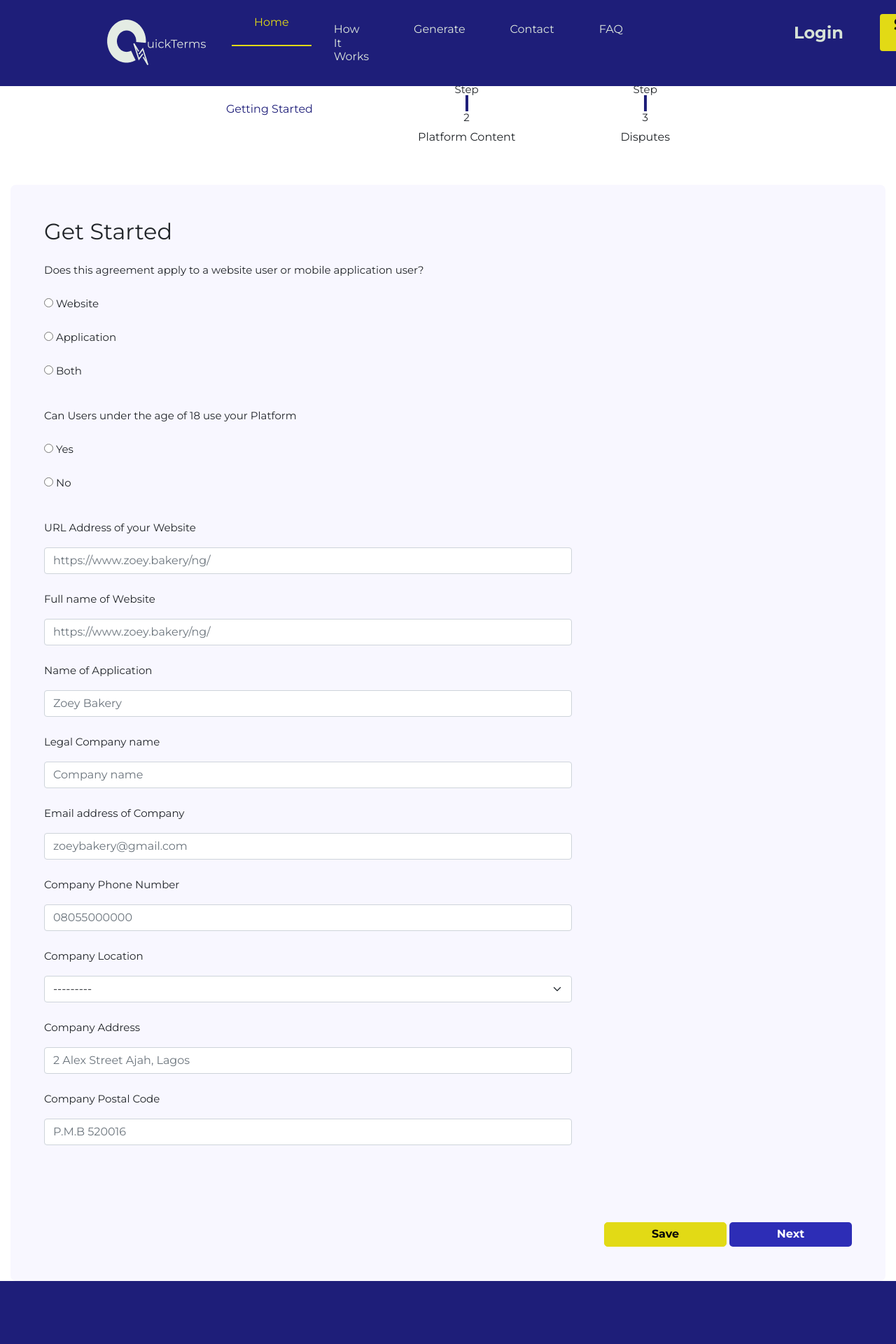
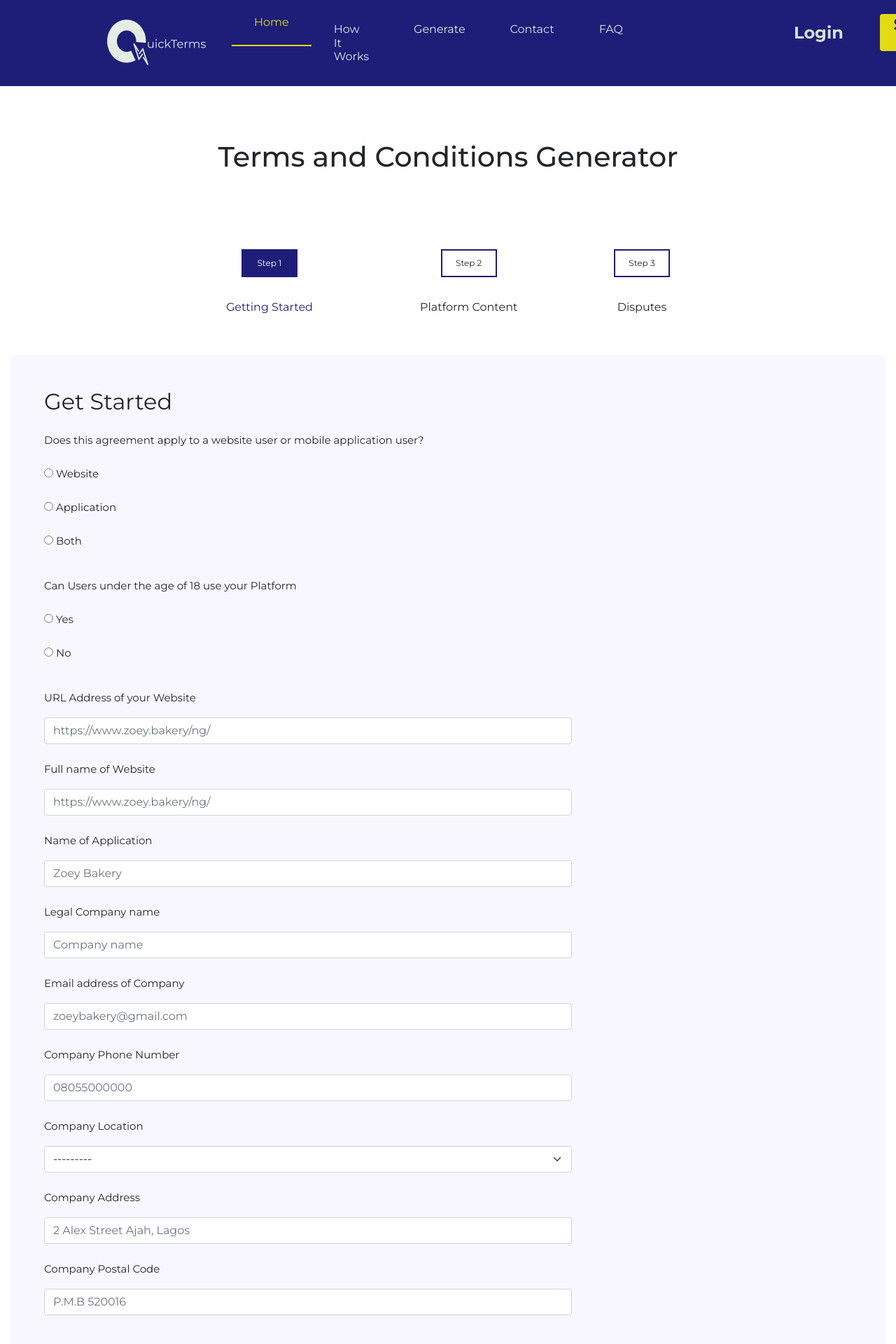
Before and after one commit to zuri-training/Proj-T_C_Gen-Team-74, a Django app: page /gen-form/ in a window 1280 px wide. Shown: the top 1920 px of the page at 70% size. Run offline with Django 4.2, Linux system fonts and the light colour scheme; some libraries are stand-ins or nearby versions; some web fonts are replaced.

Commit message:
Fixed Form Stepper

```diff
--- a/tc_site/static/css/form/form.css
+++ b/tc_site/static/css/form/form.css
@@ -13,6 +13,7 @@
 
 #form-block h1 {
     text-align: center;
+    padding: 200px 0px 100px;
 }
 #form-block h2 {
     margin: 0;
@@ -20,7 +21,7 @@
 #form-block ul,#form-block li,#form-block a {
     max-width: 650px
 }
-#multi-step-form-container {
+#form-block .multi-step-form-container {
     margin-top: 5rem;
     max-width: auto;
 }
@@ -110,16 +111,16 @@
     -ms-flex-pack: justify;
     justify-content: space-between;
 }
-#form-block #form-block ul.form-stepper > li:not(:last-of-type) {
+#form-block ul.form-stepper > li:not(:last-of-type) {
     margin-bottom: 0.625rem;
     -webkit-transition: margin-bottom 0.4s;
     -o-transition: margin-bottom 0.4s;
     transition: margin-bottom 0.4s;
 }
-#form-block #form-block .form-stepper-horizontal > li:not(:last-of-type) {
+#form-block .form-stepper-horizontal > li:not(:last-of-type) {
     margin-bottom: 0 !important;
 }
-#form-block #form-block .form-stepper-horizontal li {
+#form-block .form-stepper-horizontal li {
     position: relative;
     display: -webkit-box;
     display: -ms-flexbox;
@@ -133,7 +134,7 @@
     -webkit-transition: 0.5s;
     transition: 0.5s;
 }
-#form-block #form-block .form-stepper-horizontal li:not(:last-child):after {
+#form-block .form-stepper-horizontal li:not(:last-child):after {
     position: relative;
     -webkit-box-flex: 1;
     -ms-flex: 1;
@@ -142,16 +143,16 @@
     content: "";
     top: 32%;
 }
-#form-block #form-block .form-stepper-horizontal li:after {
+#form-block .form-stepper-horizontal li:after {
     background-color: #fff;
 }
-#form-block #form-block .form-stepper-horizontal li.form-stepper-completed:after {
+ #form-block .form-stepper-horizontal li.form-stepper-completed:after {
     background-color: #fff;
 }
-#form-block #form-block .form-stepper-horizontal li:last-child {
+ #form-block .form-stepper-horizontal li:last-child {
     flex: unset;
 }
-#form-block #form-block ul.form-stepper li a .form-stepper-box {
+ #form-block ul.form-stepper li a .form-stepper-box {
     display: inline-block;
     width: 80px;
     font-size: 12px;
```
